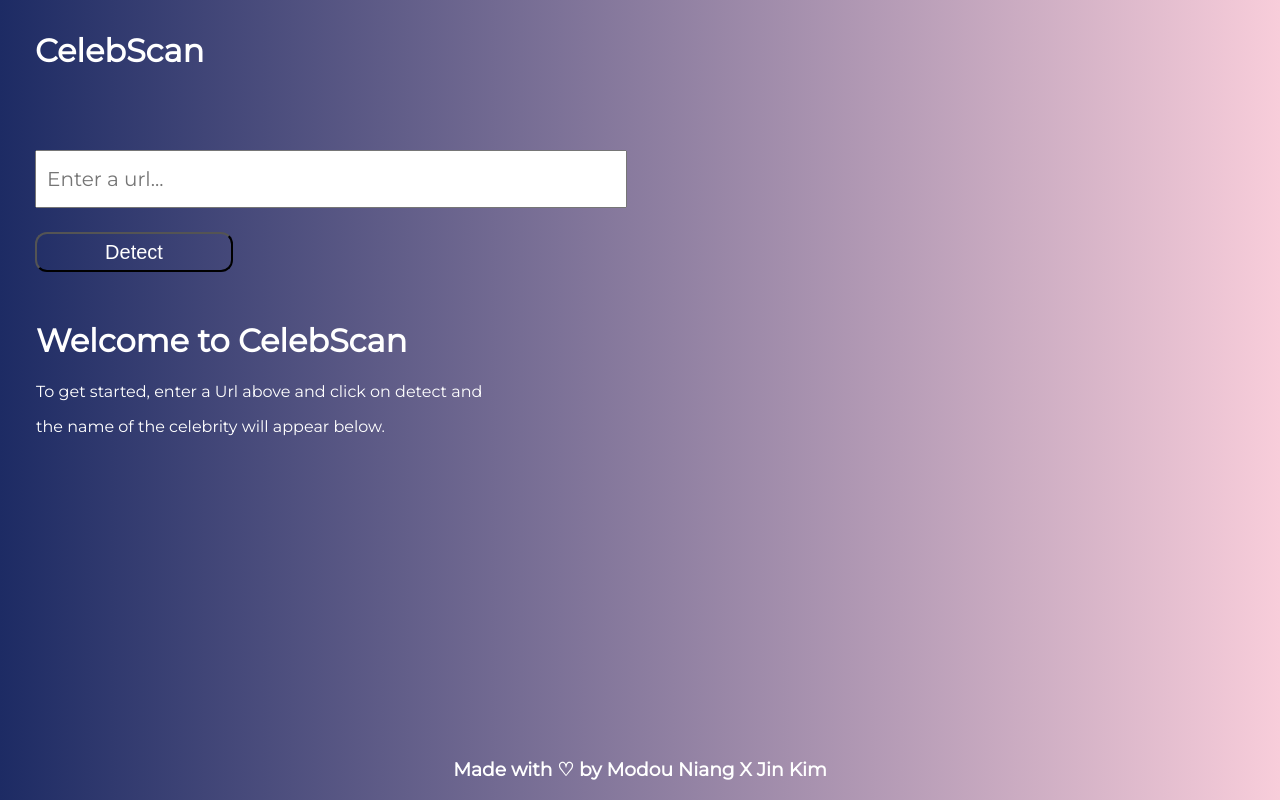
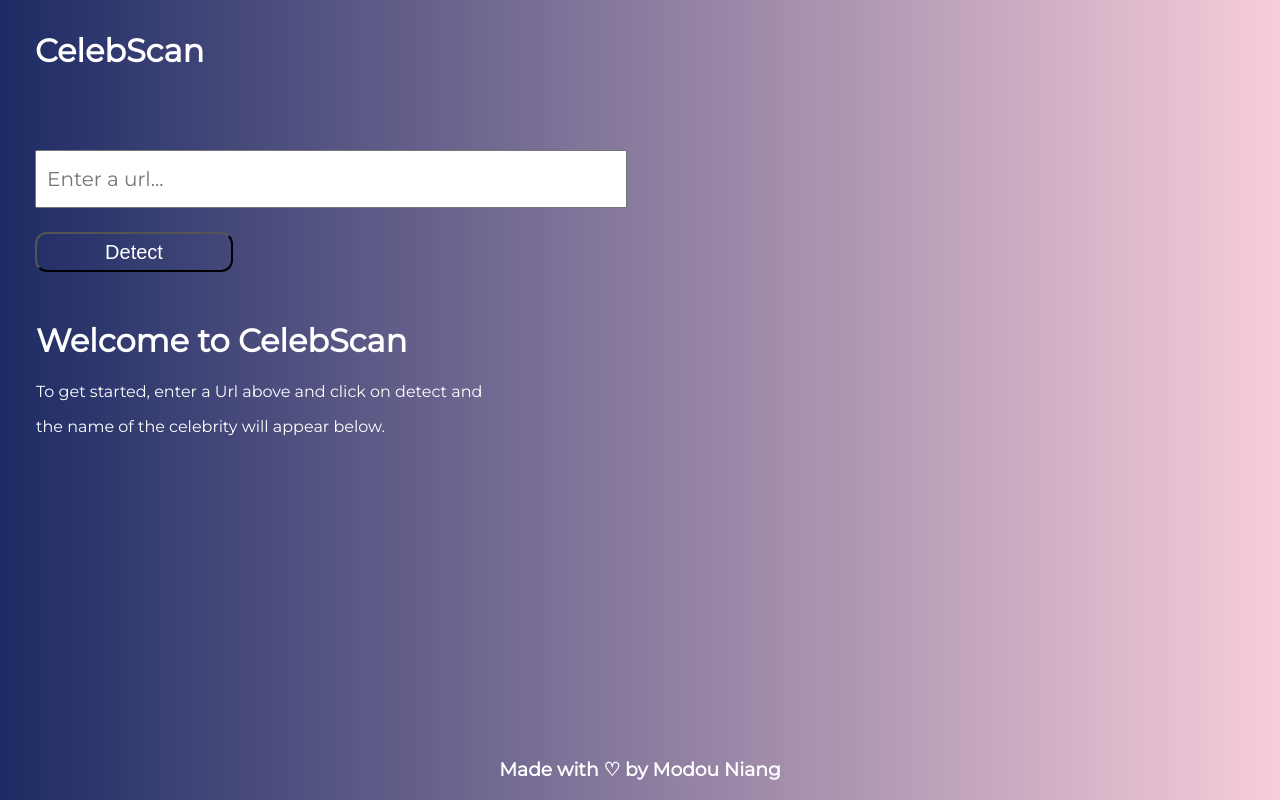
Before and after one commit to Niangmodou/CelebScan-ReactJS, a React (Create React App) app: page / in a window 1280 px wide. Built offline with nearby package versions, Linux system fonts and the light colour scheme; what clarifai would draw is missing.

Commit message:
Update Footer.js

```diff
--- a/src/components/Footer.js
+++ b/src/components/Footer.js
@@ -3,7 +3,7 @@ import React from 'react';
 const Footer = () => {
 
     return(
-        <h3 className="footer">Made with ♡ by Modou Niang X Jin Kim</h3>
+        <h3 className="footer">Made with ♡ by Modou Niang</h3>
     );
 
 }
```
